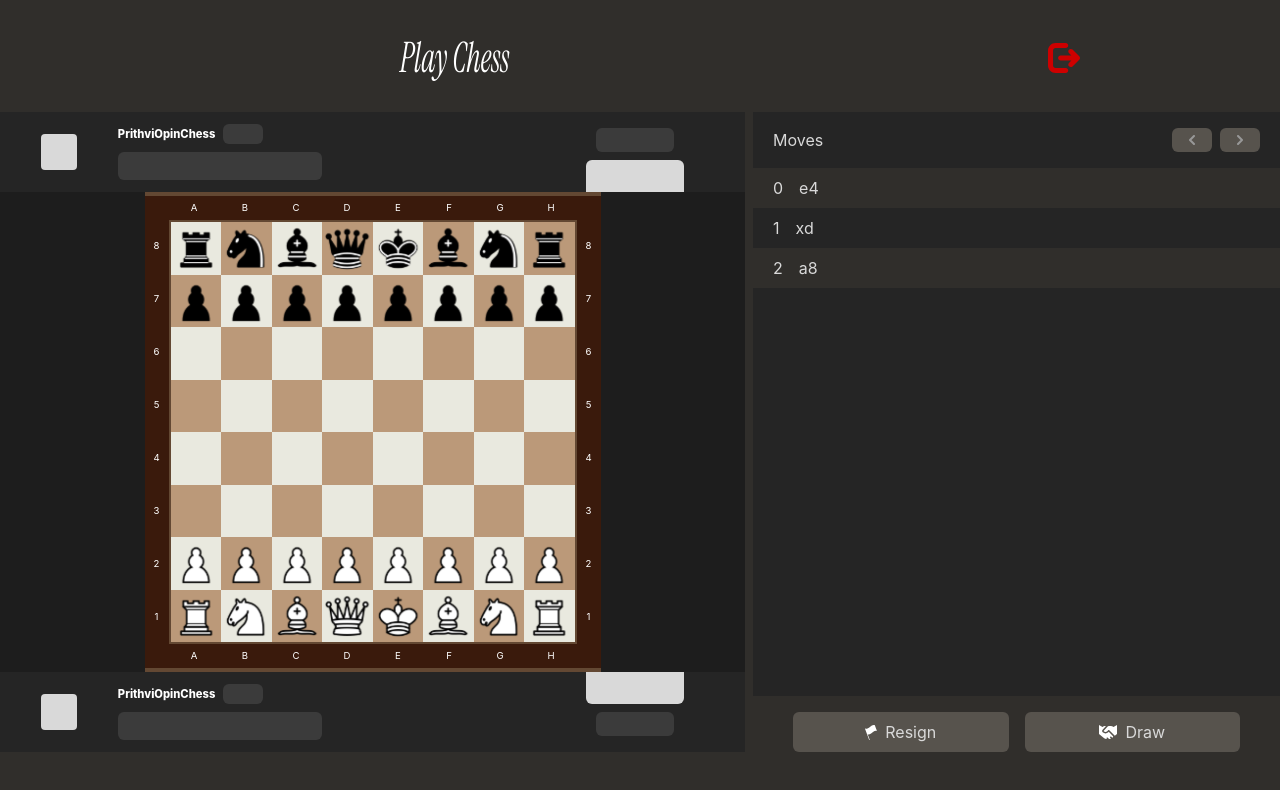
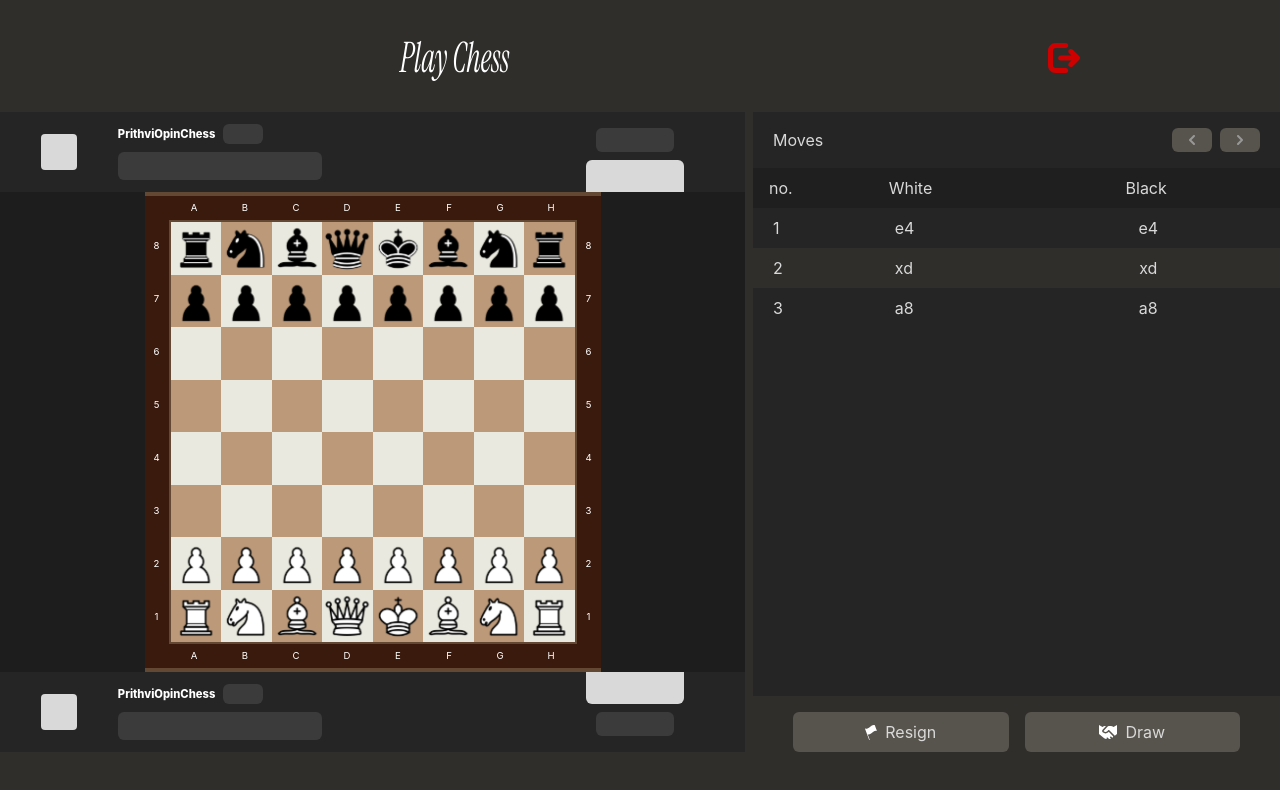
Before and after one commit to Prithvi-boi/Prithvi-s-Chess-Game, a React (Vite) app in the folder ChessGame/: page /game in a window 1280 px wide. Shown: the top 790 px of the page. Built offline with nearby package versions, Linux system fonts and the light colour scheme.

Commit message:
Changed the MoveTracker UI and Setup tracker slice

```diff
--- a/ChessGame/src/Component/Board.jsx
+++ b/ChessGame/src/Component/Board.jsx
@@ -93,7 +93,7 @@ function Board({ playAs = 'white' }) {
     else {
       // If User Click only on a Move or Kill blocks
       if (nextMoves.includes(ClikedPosition) || killables.includes(ClikedPosition)) {
-
+        // console.log(ClikedPosition, LastCliked[1]);
         dispatch(changePosition([ClikedPosition, LastCliked]))  // Move the Piece
         dispatch(handleCastle([ClikedPosition[0], LastCliked])) // Check for castle then Move King & rook
         dispatch(evaluateDraw())                                // Check for Draw
--- /dev/null
+++ b/ChessGame/src/Component/tempCodeRunnerFile.jsx
@@ -0,0 +1 @@
+        // console.log(ClikedPosition, LastCliked[1]);
--- a/ChessGame/src/Pages/GamePage/GamePage.jsx
+++ b/ChessGame/src/Pages/GamePage/GamePage.jsx
@@ -15,7 +15,7 @@ export default function GamePage() {
       <div className="flex justify-between p-5 lg:px-50 lg:py-0">
         <Logo style={"mr-auto text-[25px] lg:text-[30px]  xl:pl-50"} />
         <nav onClick={() => navigate('/home')}>
-          <ExitIcon className={'h-full'}/>
+          <ExitIcon className={'h-full'} />
         </nav>
       </div>
 
@@ -86,16 +86,38 @@ export function MovesTracker() {
         </div>
       </div>
 
-      <div className="h-100 overflow-y-scroll">
-        {Move.map((val, i) => {
-          return (
-            <div key={i} className={`${i % 2 == 0 ? 'bg-background' : 'bg-bg-dark'} flex gap-4 h-10 items-center px-5`}>
-              <p>{i}</p>
-              <p>{val}</p>
-            </div>
-          )
-        })}
+      <div className="w-full flex px-4 py-2 bg-[#1f1f1f]">
+        <h4>no.</h4>
+        <div className="w-full flex">
+          <h4 className="w-full flex justify-center">White</h4>
+          <h4 className="w-full flex justify-center">Black</h4>
+        </div>
       </div>
+
+      <div className="flex w-full">
+        <div className="h-100 overflow-y-scroll w-full scrollbar-none">
+          {Move.map((val, i) => {
+            i = i + 1
+            return (
+              <div key={i} className={`${i % 2 == 0 ? 'bg-background' : 'bg-bg-dark'} flex h-10 items-center pl-5`}>
+                <span className="w-full">{i}</span>
+                <span className="w-full justify-self-center">{val}</span>
+              </div>
+            )
+          })}
+        </div>
+        <div className="h-100 overflow-y-scroll w-full scrollbar-none">
+          {Move.map((val, i) => {
+            i = i + 1
+            return (
+              <div key={i+3} className={`${i % 2 == 0 ? 'bg-background' : 'bg-bg-dark'} flex justify-center gap-15 h-10 items-center px-5`}>
+                <span>{val}</span>
+              </div>
+            )
+          })}
+        </div>
+      </div>
+
     </div>
   )
 }
--- /dev/null
+++ b/ChessGame/src/slices/moveTracker.js
@@ -0,0 +1,17 @@
+import { createSlice } from "@reduxjs/toolkit";
+
+const moveTrackerSlice = createSlice({
+    name: 'moveTracker',
+    initialState: {
+        whiteMoves: [],
+        blackMoves: []
+    },
+    reducers: {
+        addMove: (state, action) => {
+
+        }
+    }
+})
+
+export default moveTrackerSlice.reducer
+export const { addMove } = moveTrackerSlice.actions
--- a/ChessGame/src/store.js
+++ b/ChessGame/src/store.js
@@ -1,10 +1,12 @@
 import { configureStore } from "@reduxjs/toolkit";
 import gameModeReducer from "./slices/setGameMode";
 import piecesPositionReducer from './slices/piecesPosition'
+import moveTrackerSlice from './slices/moveTracker'
 
 export const store = configureStore({
     reducer: {
         gameMode: gameModeReducer,
         piecesPosition: piecesPositionReducer,
+        moveTracker : moveTrackerSlice
     }
 })
```
